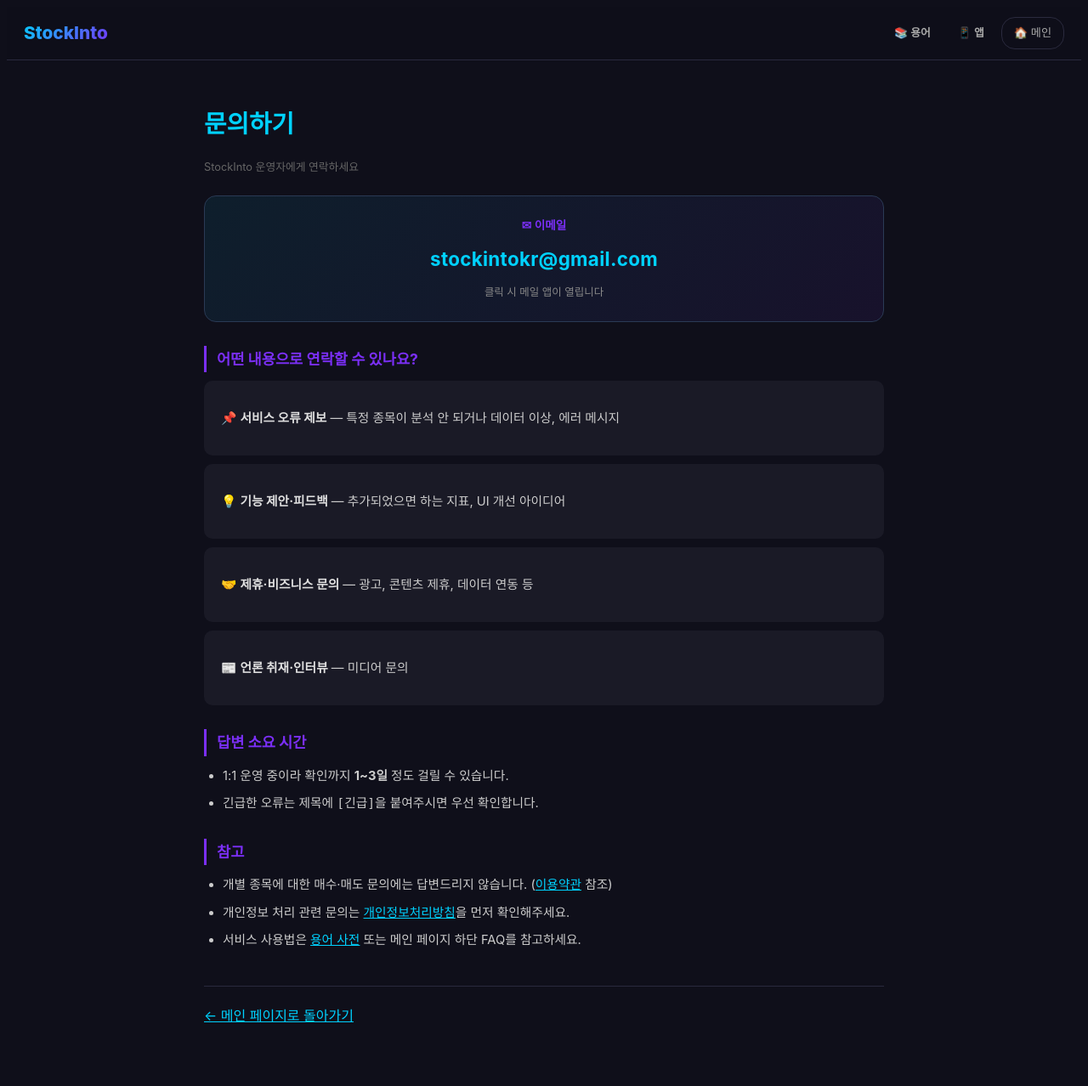
After one commit to peelgyu/stock-screener, a Flask app: template templates/contact.html in a window 1280 px wide. The commit adds this page. Shown: the whole page at 85% size. Run offline with Flask 3, Linux system fonts and the light colour scheme; the template is opened without the code that fills it, so the values that code supplies are empty.

Commit message:
✉ /contact 페이지 신설 + 전 페이지 topnav에 문의 링크
- templates/contact.html: stockintokr@gmail.com 메일주소 + 문의 카테고리 안내
- app.py /contact 라우트 추가
- index·glossary·install·terms·privacy topnav에 '✉ 문의' 링크 추가
- 메인 footer에도 문의 링크 추가
- install/privacy의 href="\glossary" 오타도 /glossary로 수정

AdSense 승인 준비 — 연락처 페이지 요건 충족

```diff
--- a/app.py
+++ b/app.py
@@ -625,6 +625,11 @@ def privacy():
     return render_template("privacy.html")
 
 
+@app.route("/contact")
+def contact():
+    return render_template("contact.html")
+
+
 @app.route("/api/search", methods=["GET"])
 def search_stocks():
     q = request.args.get("q", "").strip()
--- /dev/null
+++ b/templates/contact.html
@@ -0,0 +1,104 @@
+<!DOCTYPE html>
+<html lang="ko">
+<head>
+    <meta charset="UTF-8">
+    <meta name="viewport" content="width=device-width, initial-scale=1.0">
+
+    <!-- Google Analytics 4 -->
+    <script async src="https://www.googletagmanager.com/gtag/js?id=G-B1QMCK9002"></script>
+    <script>
+      window.dataLayer = window.dataLayer || [];
+      function gtag(){dataLayer.push(arguments);}
+      gtag('js', new Date());
+      gtag('config', 'G-B1QMCK9002');
+    </script>
+
+    <title>문의하기 - StockInto</title>
+    <meta name="description" content="StockInto 운영자에게 문의·피드백·제휴 제안을 보낼 수 있는 연락처 페이지">
+    <style>
+        body { font-family: -apple-system, BlinkMacSystemFont, 'Segoe UI', sans-serif; background: #0f0f1a; color: #e0e0e0; line-height: 1.8; }
+        .container { max-width: 800px; margin: 0 auto; padding: 30px 20px 60px; }
+        .topnav { position: sticky; top: 0; z-index: 100; background: rgba(15,15,26,0.95); backdrop-filter: blur(8px); border-bottom: 1px solid #2a2a3e; padding: 12px 20px; display: flex; align-items: center; justify-content: space-between; }
+        .brand-link { font-size: 1.3rem; font-weight: 800; text-decoration: none; background: linear-gradient(135deg, #00d2ff, #7b2ff7); -webkit-background-clip: text; -webkit-text-fill-color: transparent; transition: opacity 0.2s; }
+        .brand-link:hover { opacity: 0.8; }
+        .nav-home { color: #aaa; text-decoration: none; font-size: 0.82rem; padding: 6px 14px; border-radius: 16px; border: 1px solid #2a2a3e; transition: all 0.15s; }
+        .nav-home:hover { background: #7b2ff7; color: #fff; border-color: #7b2ff7; }
+        h1 { color: #00d2ff; font-size: 1.8rem; margin-bottom: 8px; }
+        h2 { color: #7b2ff7; font-size: 1.1rem; margin: 28px 0 10px; border-left: 3px solid #7b2ff7; padding-left: 12px; }
+        p, li { color: #ccc; font-size: 0.92rem; }
+        ul { padding-left: 22px; margin: 8px 0; }
+        li { margin: 6px 0; }
+        .meta { color: #666; font-size: 0.8rem; margin-bottom: 20px; }
+        a { color: #00d2ff; }
+        .email-card {
+            background: linear-gradient(135deg, rgba(0,210,255,0.08), rgba(123,47,247,0.08));
+            border: 1px solid #2a3a55;
+            border-radius: 14px;
+            padding: 22px 26px;
+            margin: 22px 0;
+            text-align: center;
+        }
+        .email-label { color: #7b2ff7; font-size: 0.85rem; font-weight: 600; margin-bottom: 8px; }
+        .email-addr { font-size: 1.4rem; font-weight: 700; letter-spacing: 0.3px; }
+        .email-addr a { color: #00d2ff; text-decoration: none; }
+        .email-addr a:hover { text-decoration: underline; }
+        .copy-hint { color: #888; font-size: 0.78rem; margin-top: 8px; }
+        .topic-box { background: #1a1a26; border-radius: 10px; padding: 16px 20px; margin: 10px 0; }
+        .topic-box strong { color: #e0e0e0; }
+        .back { margin-top: 40px; padding-top: 20px; border-top: 1px solid #2a2a3e; }
+    </style>
+</head>
+<body>
+    <nav class="topnav">
+        <a href="/" class="brand-link">StockInto</a>
+        <div style="display:flex;gap:8px;align-items:center;">
+            <a href="/glossary" style="color:#aaa;text-decoration:none;font-size:0.8rem;font-weight:600;padding:6px 12px;border-radius:9999px;">📚 용어</a>
+            <a href="/install" style="color:#aaa;text-decoration:none;font-size:0.8rem;font-weight:600;padding:6px 12px;border-radius:9999px;">📱 앱</a>
+            <a href="/" class="nav-home">🏠 메인</a>
+        </div>
+    </nav>
+    <div class="container">
+        <h1>문의하기</h1>
+        <p class="meta">StockInto 운영자에게 연락하세요</p>
+
+        <div class="email-card">
+            <div class="email-label">✉ 이메일</div>
+            <div class="email-addr">
+                <a href="mailto:stockintokr@gmail.com">stockintokr@gmail.com</a>
+            </div>
+            <div class="copy-hint">클릭 시 메일 앱이 열립니다</div>
+        </div>
+
+        <h2>어떤 내용으로 연락할 수 있나요?</h2>
+        <div class="topic-box">
+            <p>📌 <strong>서비스 오류 제보</strong> — 특정 종목이 분석 안 되거나 데이터 이상, 에러 메시지</p>
+        </div>
+        <div class="topic-box">
+            <p>💡 <strong>기능 제안·피드백</strong> — 추가되었으면 하는 지표, UI 개선 아이디어</p>
+        </div>
+        <div class="topic-box">
+            <p>🤝 <strong>제휴·비즈니스 문의</strong> — 광고, 콘텐츠 제휴, 데이터 연동 등</p>
+        </div>
+        <div class="topic-box">
+            <p>📰 <strong>언론 취재·인터뷰</strong> — 미디어 문의</p>
+        </div>
+
+        <h2>답변 소요 시간</h2>
+        <ul>
+            <li>1:1 운영 중이라 확인까지 <strong>1~3일</strong> 정도 걸릴 수 있습니다.</li>
+            <li>긴급한 오류는 제목에 <code>[긴급]</code>을 붙여주시면 우선 확인합니다.</li>
+        </ul>
+
+        <h2>참고</h2>
+        <ul>
+            <li>개별 종목에 대한 매수·매도 문의에는 답변드리지 않습니다. (<a href="/terms">이용약관</a> 참조)</li>
+            <li>개인정보 처리 관련 문의는 <a href="/privacy">개인정보처리방침</a>을 먼저 확인해주세요.</li>
+            <li>서비스 사용법은 <a href="/glossary">용어 사전</a> 또는 메인 페이지 하단 FAQ를 참고하세요.</li>
+        </ul>
+
+        <div class="back">
+            <a href="/">← 메인 페이지로 돌아가기</a>
+        </div>
+    </div>
+</body>
+</html>
--- a/templates/glossary.html
+++ b/templates/glossary.html
@@ -133,6 +133,7 @@
         <a href="/" class="brand-link">StockInto</a>
         <div style="display:flex;gap:8px;align-items:center;">
             <a href="/install" style="color:#aaa;text-decoration:none;font-size:0.8rem;font-weight:600;padding:6px 12px;border-radius:9999px;">📱 앱</a>
+            <a href="/contact" style="color:#aaa;text-decoration:none;font-size:0.8rem;font-weight:600;padding:6px 12px;border-radius:9999px;">✉ 문의</a>
             <a href="/" class="nav-home">🏠 메인</a>
         </div>
     </nav>
--- a/templates/index.html
+++ b/templates/index.html
@@ -675,6 +675,7 @@
         <div class="topnav-right">
             <a href="/glossary" class="topnav-link">📚 용어</a>
             <a href="/install" class="topnav-link">📱 앱</a>
+            <a href="/contact" class="topnav-link">✉ 문의</a>
         </div>
     </nav>
 
@@ -802,7 +803,7 @@
             제공되는 모든 분석·등급(A/B/C/D/F)·점수는 공개 데이터 기반 참고 정보이며,<br>
             <strong>투자 판단과 그에 따른 결과의 책임은 이용자 본인</strong>에게 있습니다.<br>
             데이터: Yahoo Finance (15~20분 지연) · 재무제표는 공시된 최신 분기·연간 기준<br><br>
-            <a href="/glossary" target="_blank">📚 용어 사전</a> · <a href="/install" target="_blank">📱 앱 설치</a> · <a href="/terms" target="_blank">이용약관</a> · <a href="/privacy" target="_blank">개인정보처리방침</a>
+            <a href="/glossary" target="_blank">📚 용어 사전</a> · <a href="/install" target="_blank">📱 앱 설치</a> · <a href="/contact" target="_blank">✉ 문의</a> · <a href="/terms" target="_blank">이용약관</a> · <a href="/privacy" target="_blank">개인정보처리방침</a>
         </div>
     </div>
 
--- a/templates/install.html
+++ b/templates/install.html
@@ -54,6 +54,7 @@
         <a href="/" class="brand-link">StockInto</a>
         <div style="display:flex;gap:8px;align-items:center;">
             <a href="/glossary" style="color:#aaa;text-decoration:none;font-size:0.8rem;font-weight:600;padding:6px 12px;border-radius:9999px;">📚 용어</a>
+            <a href="/contact" style="color:#aaa;text-decoration:none;font-size:0.8rem;font-weight:600;padding:6px 12px;border-radius:9999px;">✉ 문의</a>
             <a href="/" class="nav-home">🏠 메인</a>
         </div>
     </nav>
--- a/templates/privacy.html
+++ b/templates/privacy.html
@@ -40,6 +40,7 @@
         <a href="/" class="brand-link">StockInto</a>
         <div style="display:flex;gap:8px;align-items:center;">
             <a href="/glossary" style="color:#aaa;text-decoration:none;font-size:0.8rem;font-weight:600;padding:6px 12px;border-radius:9999px;">📚 용어</a>
+            <a href="/contact" style="color:#aaa;text-decoration:none;font-size:0.8rem;font-weight:600;padding:6px 12px;border-radius:9999px;">✉ 문의</a>
             <a href="/" class="nav-home">🏠 메인</a>
         </div>
     </nav>
--- a/templates/terms.html
+++ b/templates/terms.html
@@ -38,6 +38,7 @@
         <a href="/" class="brand-link">StockInto</a>
         <div style="display:flex;gap:8px;align-items:center;">
             <a href="/glossary" style="color:#aaa;text-decoration:none;font-size:0.8rem;font-weight:600;padding:6px 12px;border-radius:9999px;">📚 용어</a>
+            <a href="/contact" style="color:#aaa;text-decoration:none;font-size:0.8rem;font-weight:600;padding:6px 12px;border-radius:9999px;">✉ 문의</a>
             <a href="/" class="nav-home">🏠 메인</a>
         </div>
     </nav>
```
